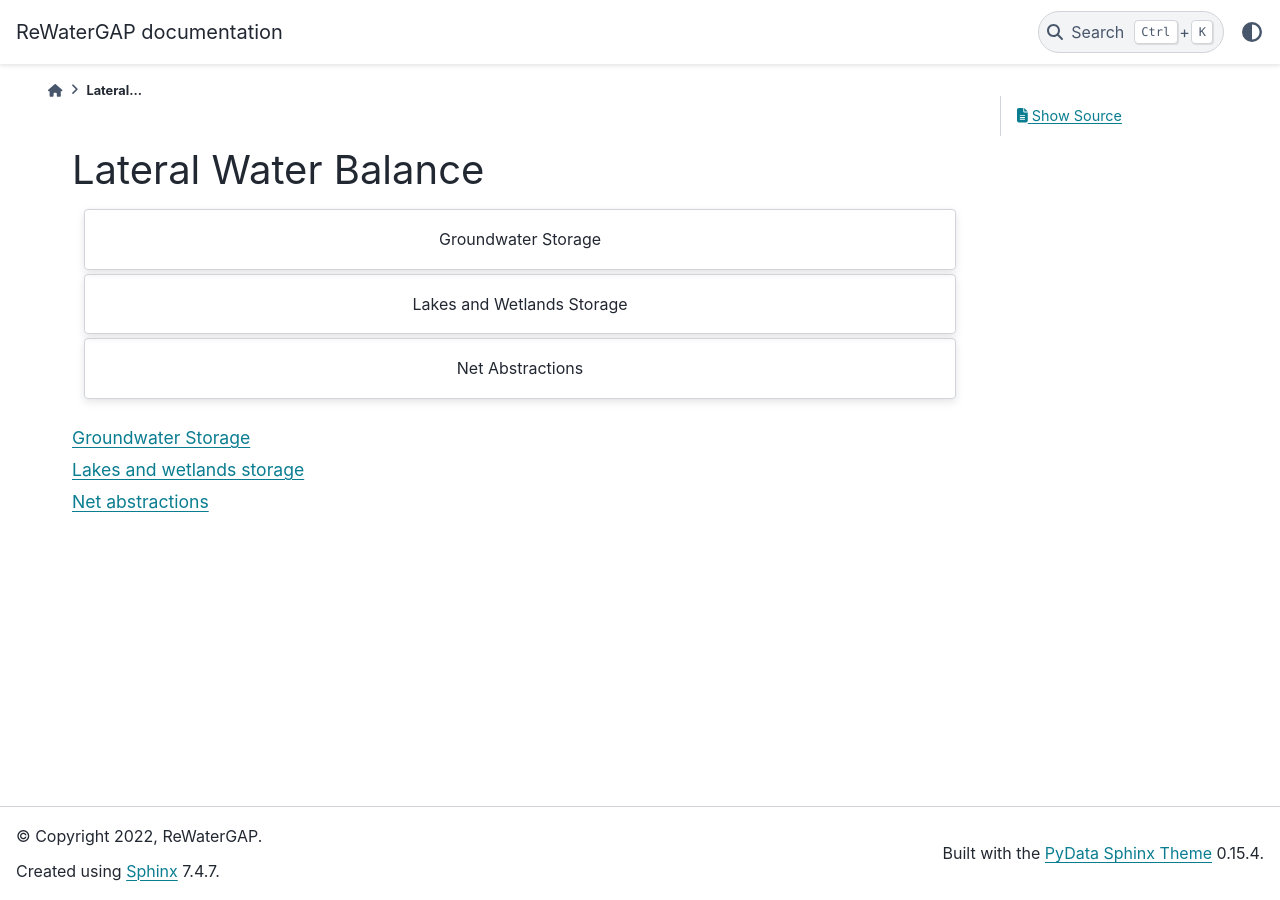
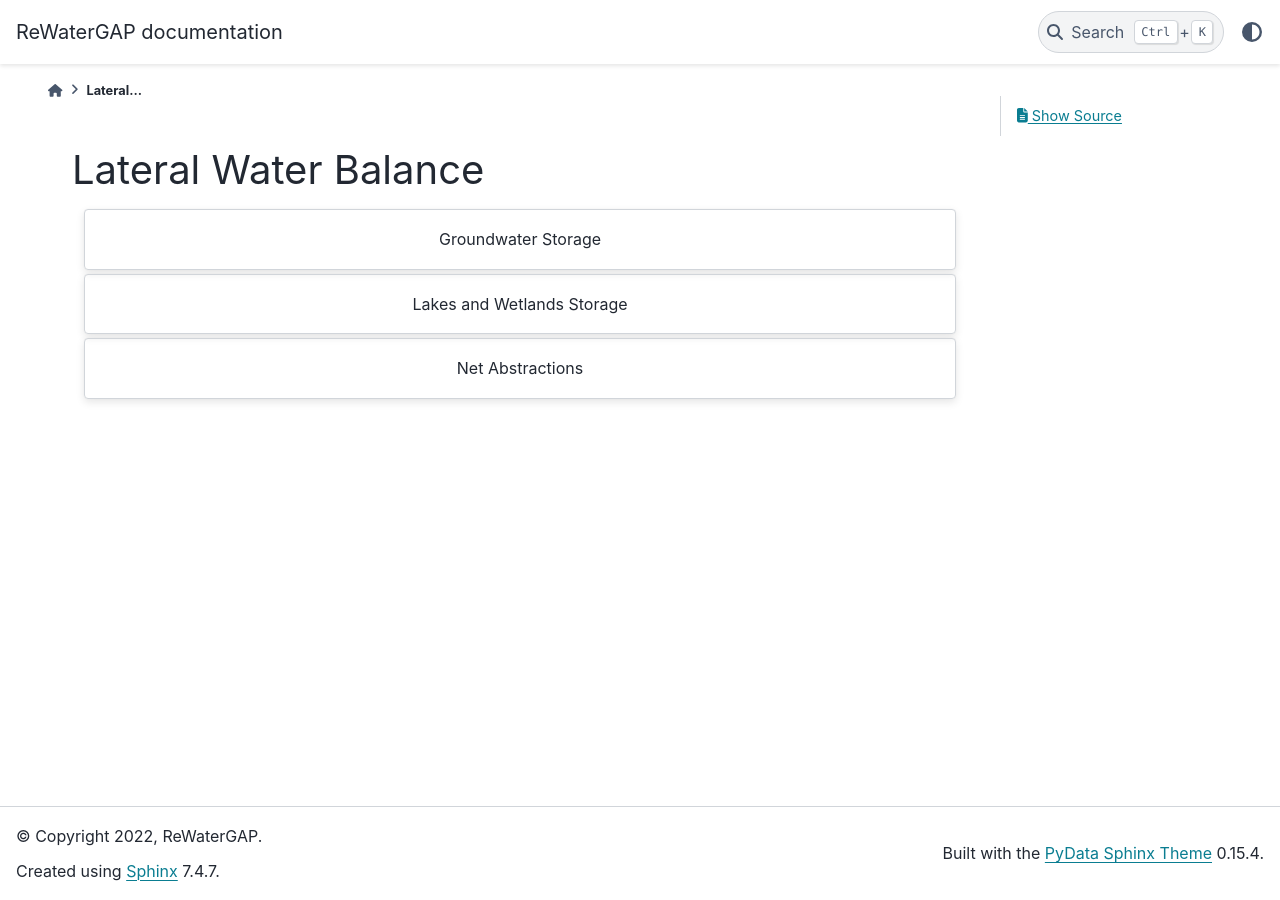
Before and after one commit to HydrologyFrankfurt/ReWaterGAP, a Sphinx documentation site: the page built from docs/api_docs/lateral_water_balance/index.rst, in a window 1280 px wide. Built offline with Sphinx 7.4.7 and the PyData theme 0.15.4, drawn with Linux system fonts in a browser that asks for light colours; pages that are not in the unit, such as notebooks, are missing from menus.

Commit message:
Update index.rst

```diff
--- a/docs/api_docs/lateral_water_balance/index.rst
+++ b/docs/api_docs/lateral_water_balance/index.rst
@@ -27,11 +27,3 @@ Lateral Water Balance
         :link-type: ref
 
         Net Abstractions
-
-
-.. toctree::
-   :maxdepth: 1
-
-   groundwater_storage
-   lakes_wetlands_storage
-   net_abstractions
```
